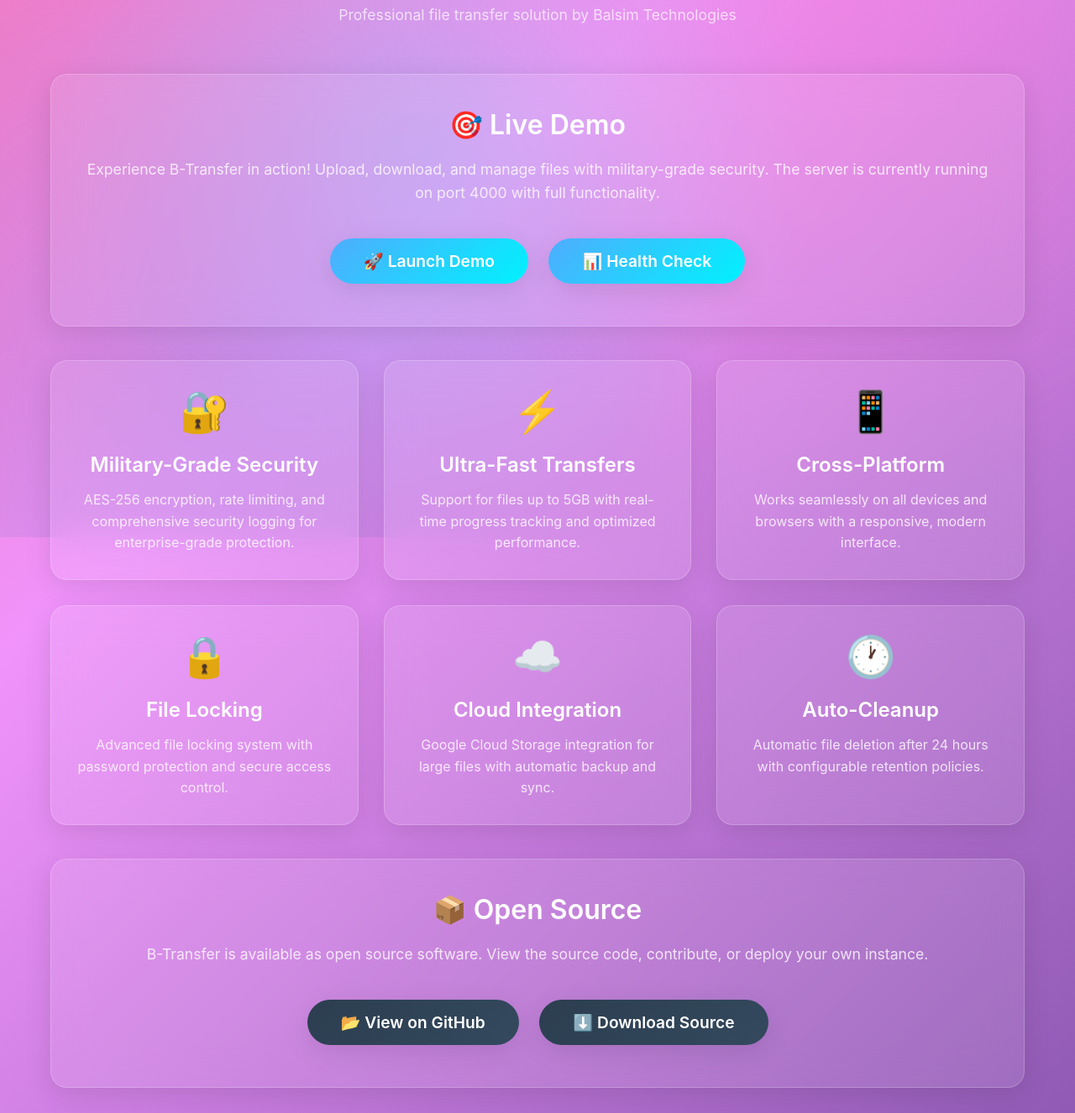
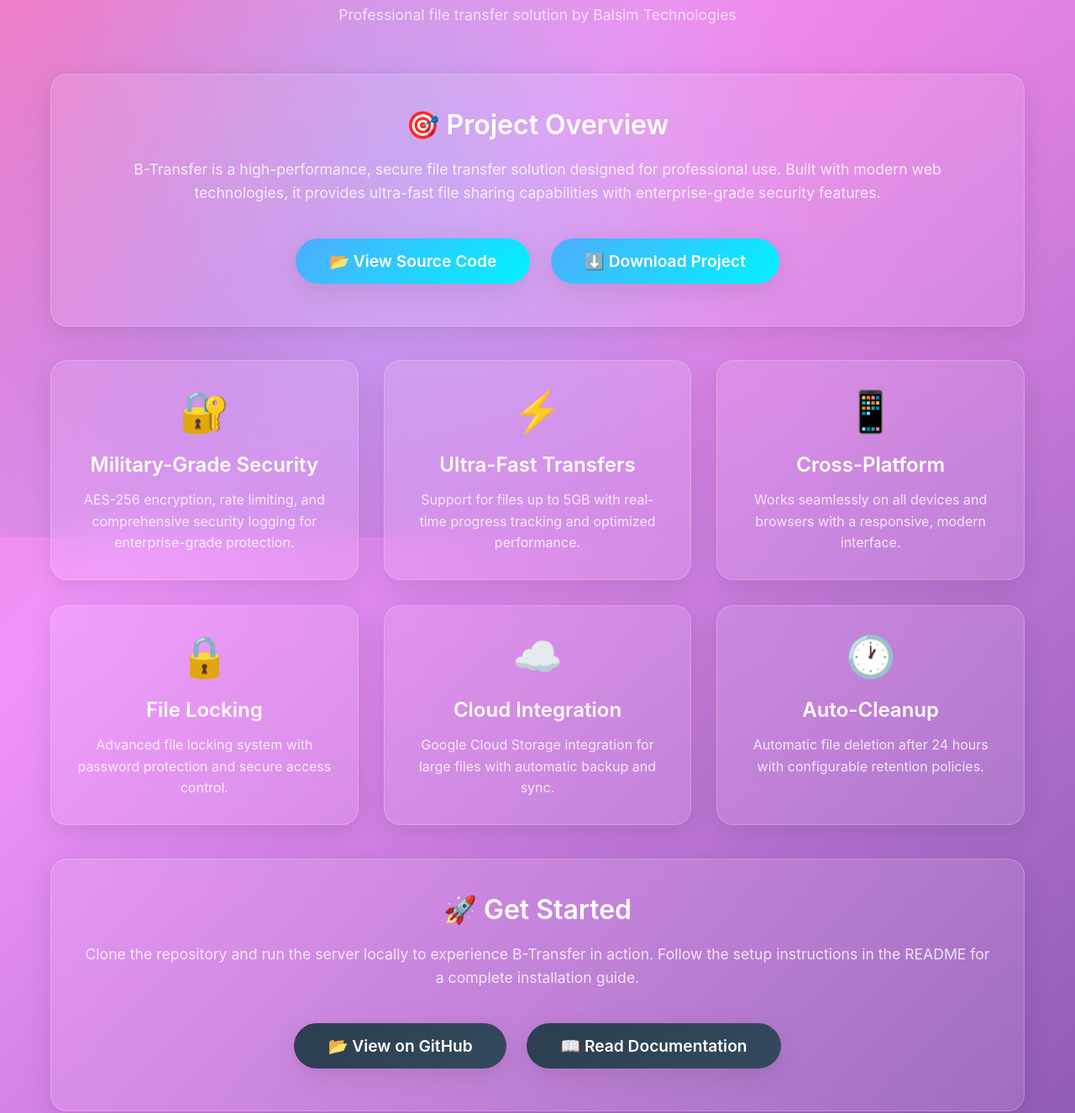
Before and after one commit to mr-singh-7112/New-B-Transfer, a plain HTML site: page index.html in a window 1280 px wide. Shown: the part 160-1486 px from the top of the page at 84% size. Drawn offline with Linux system fonts and the light colour scheme.

Commit message:
Update index.html for GitHub Pages deployment with proper links

```diff
--- a/index.html
+++ b/index.html
@@ -256,16 +256,16 @@
         </div>
 
         <div class="demo-section">
-            <div class="demo-title">🎯 Live Demo</div>
+            <div class="demo-title">🎯 Project Overview</div>
             <div class="demo-description">
-                Experience B-Transfer in action! Upload, download, and manage files with military-grade security.
-                The server is currently running on port 4000 with full functionality.
+                B-Transfer is a high-performance, secure file transfer solution designed for professional use.
+                Built with modern web technologies, it provides ultra-fast file sharing capabilities with enterprise-grade security features.
             </div>
-            <a href="http://localhost:4000" class="demo-button" target="_blank">
-                🚀 Launch Demo
+            <a href="https://github.com/mr-singh-7112/New-B-Transfer" class="demo-button" target="_blank">
+                📂 View Source Code
             </a>
-            <a href="http://localhost:4000/health" class="demo-button" target="_blank">
-                📊 Health Check
+            <a href="https://github.com/mr-singh-7112/New-B-Transfer/archive/refs/heads/main.zip" class="demo-button" target="_blank">
+                ⬇️ Download Project
             </a>
         </div>
 
@@ -320,15 +320,16 @@
         </div>
 
         <div class="github-section">
-            <div class="github-title">📦 Open Source</div>
+            <div class="github-title">🚀 Get Started</div>
             <div class="github-description">
-                B-Transfer is available as open source software. View the source code, contribute, or deploy your own instance.
+                Clone the repository and run the server locally to experience B-Transfer in action.
+                Follow the setup instructions in the README for a complete installation guide.
             </div>
-            <a href="https://github.com/mr-singh-7112/B-Transfer" class="github-button" target="_blank">
+            <a href="https://github.com/mr-singh-7112/New-B-Transfer" class="github-button" target="_blank">
                 📂 View on GitHub
             </a>
-            <a href="https://github.com/mr-singh-7112/B-Transfer/archive/refs/heads/main.zip" class="github-button" target="_blank">
-                ⬇️ Download Source
+            <a href="https://github.com/mr-singh-7112/New-B-Transfer/blob/main/README.md" class="github-button" target="_blank">
+                📖 Read Documentation
             </a>
         </div>
 
```
